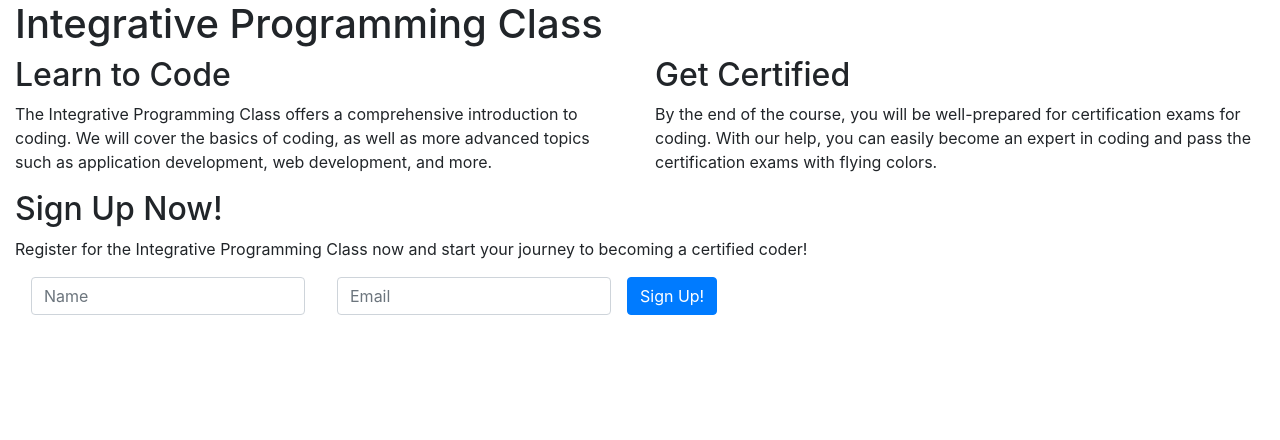
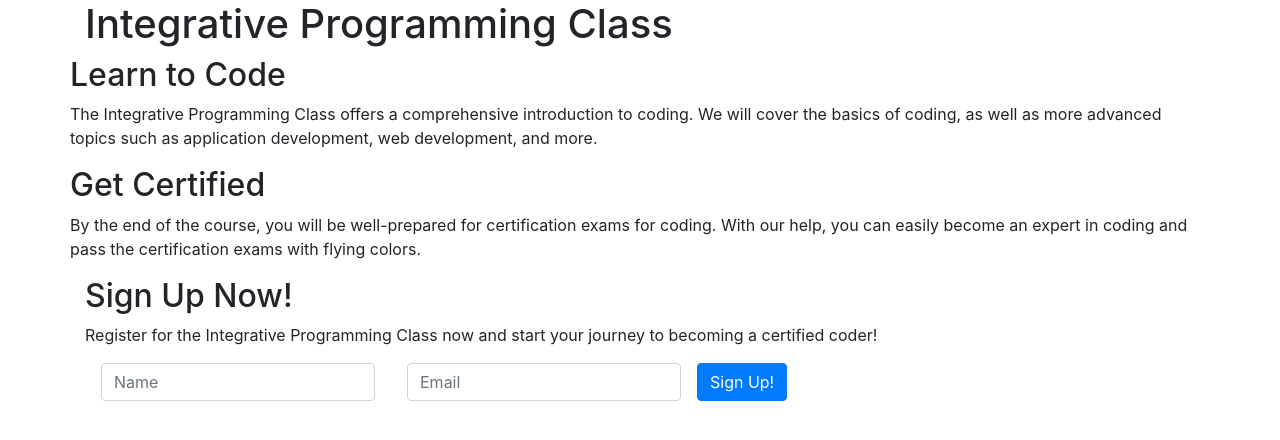
Before and after one commit to sirrm/PUPDICTII2223, a plain HTML site: page index.html in a window 1280 px wide. Drawn offline with nearby package versions, Linux system fonts and the light colour scheme.

Commit message:
Update index.html

```diff
--- a/index.html
+++ b/index.html
@@ -7,21 +7,19 @@
     <link rel="stylesheet" href="https://maxcdn.bootstrapcdn.com/bootstrap/4.0.0/css/bootstrap.min.css" integrity="sha384-Gn5384xqQ1aoWXA+058RXPxPg6fy4IWvTNh0E263XmFcJlSAwiGgFAW/dAiS6JXm" crossorigin="anonymous">
   </head>
   <body>
-    <div class="container-fluid">
+    <div class="container">
       <div class="row">
         <div class="col-12">
           <h1>Integrative Programming Class</h1>
         </div>
       </div>
       <div class="row">
-        <div class="col-6">
+
           <h2>Learn to Code</h2>
           <p>The Integrative Programming Class offers a comprehensive introduction to coding. We will cover the basics of coding, as well as more advanced topics such as application development, web development, and more.</p>
-        </div>
-        <div class="col-6">
           <h2>Get Certified</h2>
           <p>By the end of the course, you will be well-prepared for certification exams for coding. With our help, you can easily become an expert in coding and pass the certification exams with flying colors.</p>
-        </div>
+
       </div>
       <div class="row">
         <div class="col-12">
```
